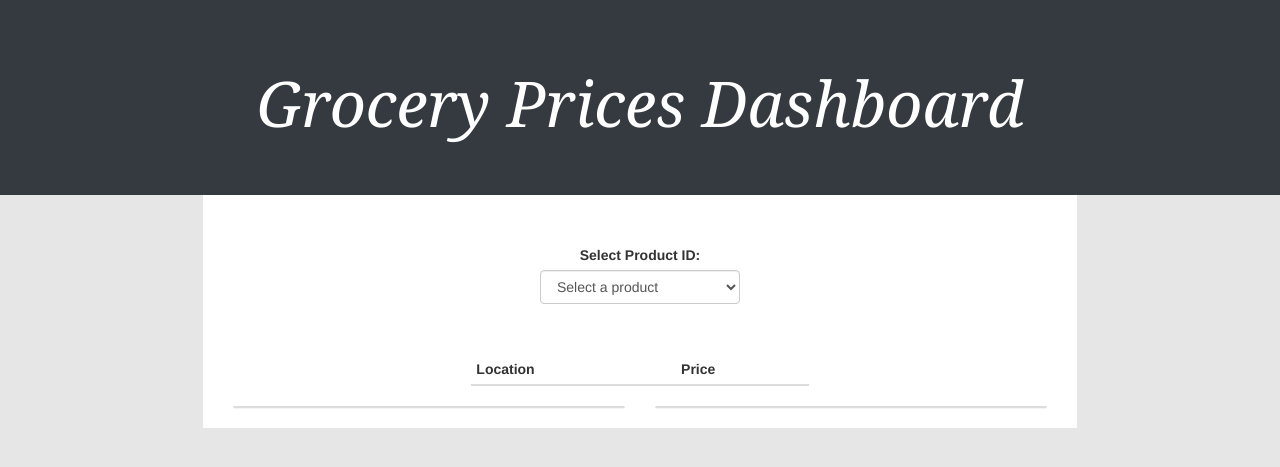
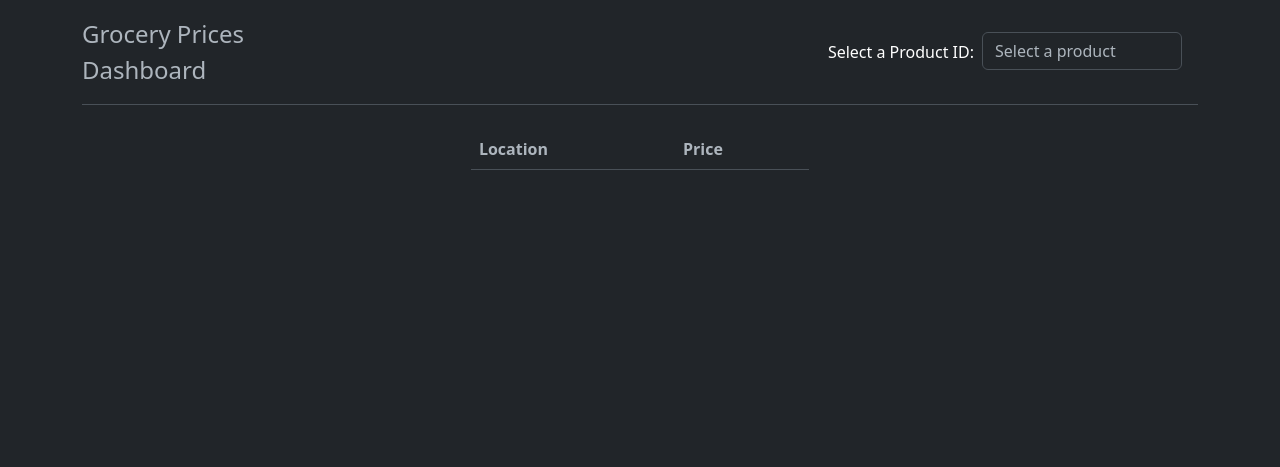
Before and after one commit to brandonliu12/grocery-prices-comparison, a Flask app: page / in a window 1280 px wide. Shown: the top 467 px of the page. Run offline with Flask 3, Linux system fonts and the light colour scheme; lists and menus that the app fills with data are empty; some libraries are stand-ins or nearby versions.

Commit message:
Modern Layout

```diff
--- a/Web Design/static/css/style.css
+++ b/Web Design/static/css/style.css
@@ -1,32 +1,18 @@
-body {
-    background-color:rgb(230,230,230)
+
+
+
+
+
+.table {
+    width: 40%;
 }
 
-h1 {
-    font-family: "Playfair Display", Georgia, "Times New Roman", serif;
-    font-style: italic !important;
+#bar {
+    width:100%;
 }
 
-.col-md-4 {
-    background-color: white;
-}
-.col-md-8 {
-    background-color: white;
-}
-
-.jumbotron {
-    margin:0px;
-}
-
-.table {
-    margin-top: 50px;
-    width: 40%;
-    background-color: white;
-}
-
-.jumbotron {
-    background-color:rgb(52,58,64);
-    color: white;
+#bubble {
+    width:100%;
 }
 
 #product-dropdown-label {
@@ -36,11 +22,3 @@ h1 {
 #product-dropdown {
     width: 200px;
 }
-
-#bar {
-
-}
-
-#bubble {
-
-}
--- a/Web Design/static/js/script.js
+++ b/Web Design/static/js/script.js
@@ -65,9 +65,14 @@ document.addEventListener('DOMContentLoaded', () => {
                     }];
 
                 var barLayout = {
+                    paper_bgcolor: 'rgba(0,0,0,0)',
+                    plot_bgcolor: 'rgba(0,0,0,0)',
                     yaxis: {
                         title: 'Price (CAD)'
-                    }
+                    },
+                    font: {
+                        color: "rgb(173, 181, 189)"
+                    },
                 };
 
                 Plotly.newPlot("bar", barData, barLayout);
@@ -123,6 +128,8 @@ document.addEventListener('DOMContentLoaded', () => {
 
                 let layout = {
                     title: 'Lowest Price <br><sup>Green: Lowest, Yellow: < $1 Higher, Red: >= $1 Higher </sup>' ,
+                    paper_bgcolor: 'rgba(0,0,0,0)',
+                    plot_bgcolor: 'rgba(0,0,0,0)',
                     'geo': {
                         'scope': 'north america',
                         'resolution': 50,
@@ -132,6 +139,11 @@ document.addEventListener('DOMContentLoaded', () => {
                         lataxis: {
                           'range': [40, 70]
                         }
+                    },
+                    autosize: true,
+                    automargin: true,
+                    font: {
+                        color: "rgb(173, 181, 189)",
                     }
                 };
                 Plotly.newPlot("bubble", mapdata, layout);
--- a/Web Design/templates/index.html
+++ b/Web Design/templates/index.html
@@ -1,11 +1,11 @@
 <!DOCTYPE html>
-<html lang="en">
+<html data-bs-theme="dark" lang="en">
 
 <head>
     <meta charset="UTF-8">
     <meta name="viewport" content="width=device-width, initial-scale=1.0">
     <meta http-equiv="X-UA-Compatible" content="ie=edge">
-    <link rel="stylesheet" href="https://maxcdn.bootstrapcdn.com/bootstrap/3.3.7/css/bootstrap.min.css">
+    <link href="https://cdn.jsdelivr.net/npm/bootstrap@5.3.0/dist/css/bootstrap.min.css" rel="stylesheet" integrity="sha384-9ndCyUaIbzAi2FUVXJi0CjmCapSmO7SnpJef0486qhLnuZ2cdeRhO02iuK6FUUVM" crossorigin="anonymous">
     <title>Grocery Prices</title>
 
 </head>
@@ -13,27 +13,38 @@
 <body>
 
         <!-- Big Title at the Top -->
-    <div class="rwo">
-        <div class="col-md-12 jumbotron text-center">
-            <h1>Grocery Prices Dashboard</h1>
-        </div>
+
+
+
+    <div class="container">
+        <header class="d-flex flex-wrap align-items-center justify-content-center justify-content-md-between py-3 mb-4 border-bottom">
+          <div class="col-md-3 mb-2 mb-md-0">
+                <span class="fs-4">Grocery Prices Dashboard</span>
           </div>
 
-    <div class="row">
-        <div class="col-md-2"></div>
+          <ul class="nav col-12 col-md-auto mb-2 justify-content-center mb-md-0">
+            <li>
+                <a href="#" class="nav-link px-2 text-white align-middle">Select a Product ID:</a>
+            </li>
+            <li>
+                <form class="w-100 me-3">
+                    <select for="product-dropdown" id="product-dropdown" class="form-control">
+                        <option value="" disabled selected>Select a product</option>
+                    </select>
+                </form>
+            </li>
 
 
+          </ul>
+        </header>
+    </div>
+
+    <div class = "row">
+        <div class = "col-md-2"></div>
+
         <div class="col-md-8" align="center">
-                <!-- Dropdown Menu -->
-
-
-                <label for="product-dropdown" id="product-dropdown-label">Select Product ID:</label>
-                <select id="product-dropdown" class="form-control">
-                    <option value="" disabled selected>Select a product</option>
-                </select>
 
             <!-- Table to Display Prices -->
-
             <table class="table table-hover table-condensed">
                 <thead>
                     <tr>
@@ -45,35 +56,32 @@
                     <!-- Table rows will be dynamically populated here -->
                 </tbody>
             </table>
+
         </div>
         <div class="col-md-2"></div>
     </div>
 
-    <div class="row">
-        <div class="col-md-2"></div>
+    <div class = "row">
+        <div class = "col-md-2"></div>
 
-        <div class="col-md-8">
-
-            <div class="col-sm-6">
-                <div class="panel panel-default">
+        <div class="col-md-8" align="center">
             <div id="bar"></div>
         </div>
-
+        <div class = "col-md-2"></div>
     </div>
 
-            <div class="col-sm-6">
-                <div class="panel panel-default">
+    <div class = "row">
+        <div class = "col-md-2"></div>
+
+        <div class="col-md-8" align="center">
 
             <div id="bubble"></div>
 
         </div>
-            </div>
-
+        <div class = "col-md-2"></div>
     </div>
 
 
-        <div class="col-md-2"></div>
-    </div>
 
 
 
```
Lines whose indentation alone changed are shown as unchanged.
